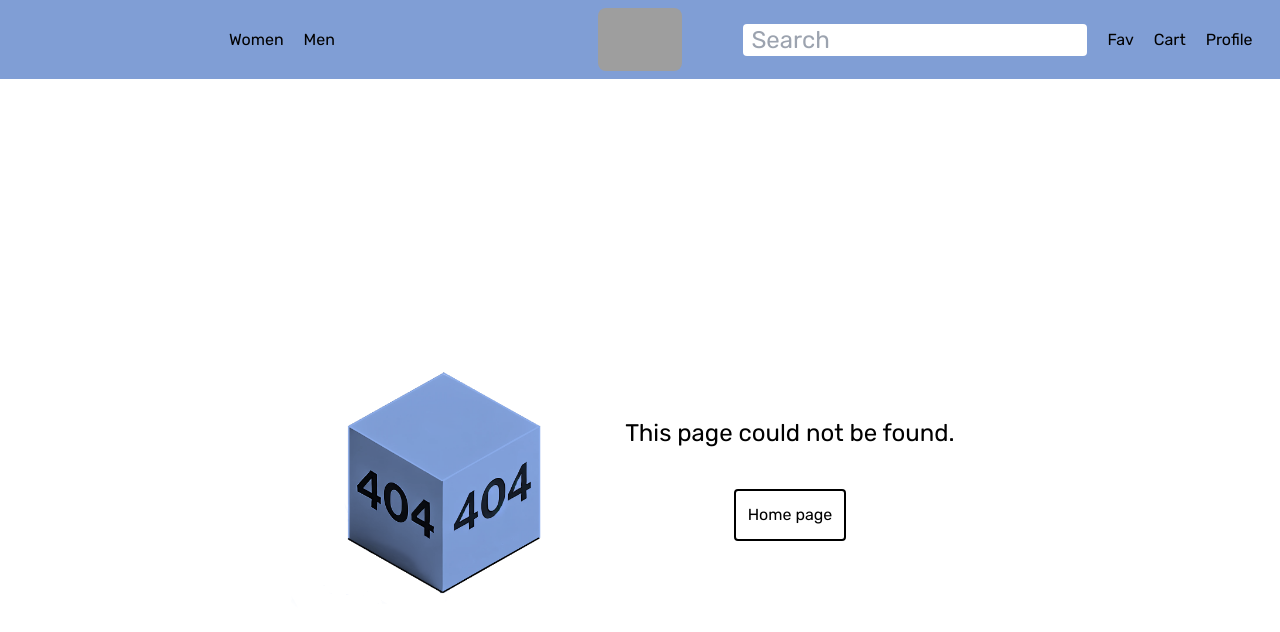
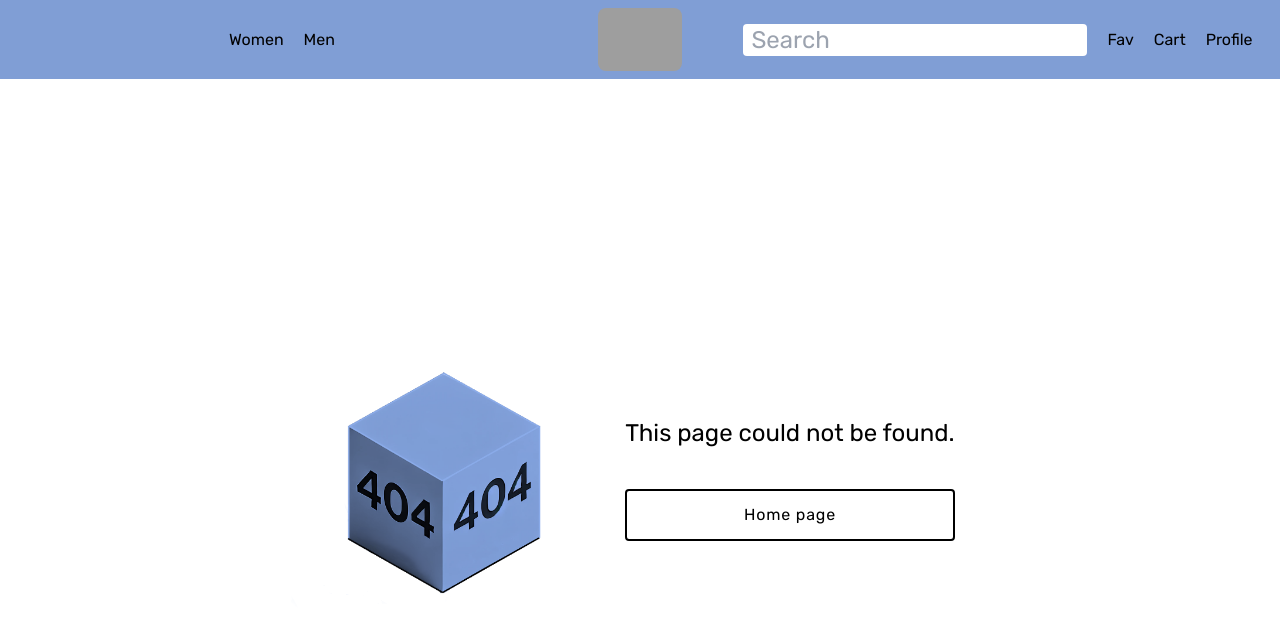
Before and after one commit to borislavpachev/cube-full-stack, a React (Vite) app in the folder client/: page /cart in a window 1280 px wide. Shown: the top 632 px of the page. Built offline with nearby package versions, Linux system fonts and the light colour scheme; grey boxes are pictures that could not be loaded.

Commit message:
refactor: Main Button moved in separate component

```diff
--- /dev/null
+++ b/client/src/components/buttons/Button.tsx
@@ -0,0 +1,27 @@
+import { type ReactNode } from 'react';
+
+type ButtonProps = {
+  onClick: () => void;
+  disabled: boolean;
+  children: ReactNode;
+};
+
+export default function Button({
+  onClick,
+  disabled = false,
+  children,
+  ...props
+}: ButtonProps) {
+  return (
+    <button
+      className="w-full py-3 px-3 tracking-wider border-black border-2 rounded transition-colors ease-in duration-300
+          hover:border-transparent hover:bg-black hover:text-white
+          disabled:bg-gray-100 disabled:text-gray-500 disabled:border-gray-300 disabled:cursor-not-allowed"
+      onClick={onClick}
+      disabled={disabled}
+      {...props}
+    >
+      {children}
+    </button>
+  );
+}
--- /dev/null
+++ b/client/src/components/buttons/index.ts
@@ -0,0 +1 @@
+export { default as Button } from './Button.tsx';
--- a/client/src/pages/ErrorPage/ErrorPage.tsx
+++ b/client/src/pages/ErrorPage/ErrorPage.tsx
@@ -1,5 +1,6 @@
 import { useNavigate } from 'react-router-dom';
 import { ROUTES } from '../../constants';
+import { Button } from '../../components/buttons';
 
 export default function ErrorPage() {
   const navigate = useNavigate();
@@ -13,13 +14,7 @@ export default function ErrorPage() {
       />
       <div className="flex flex-col items-center justify-center space-y-10 p-10">
         <p className="text-2xl text-center">This page could not be found.</p>
-        <button
-          className="py-3 px-3 border-black border-2 rounded transition-colors ease-in duration-300
-          hover:border-transparent hover:bg-black hover:text-white"
-          onClick={() => navigate(ROUTES.HOME)}
-        >
-          Home page
-        </button>
+        <Button onClick={() => navigate(ROUTES.HOME)}>Home page</Button>
       </div>
     </div>
   );
```
